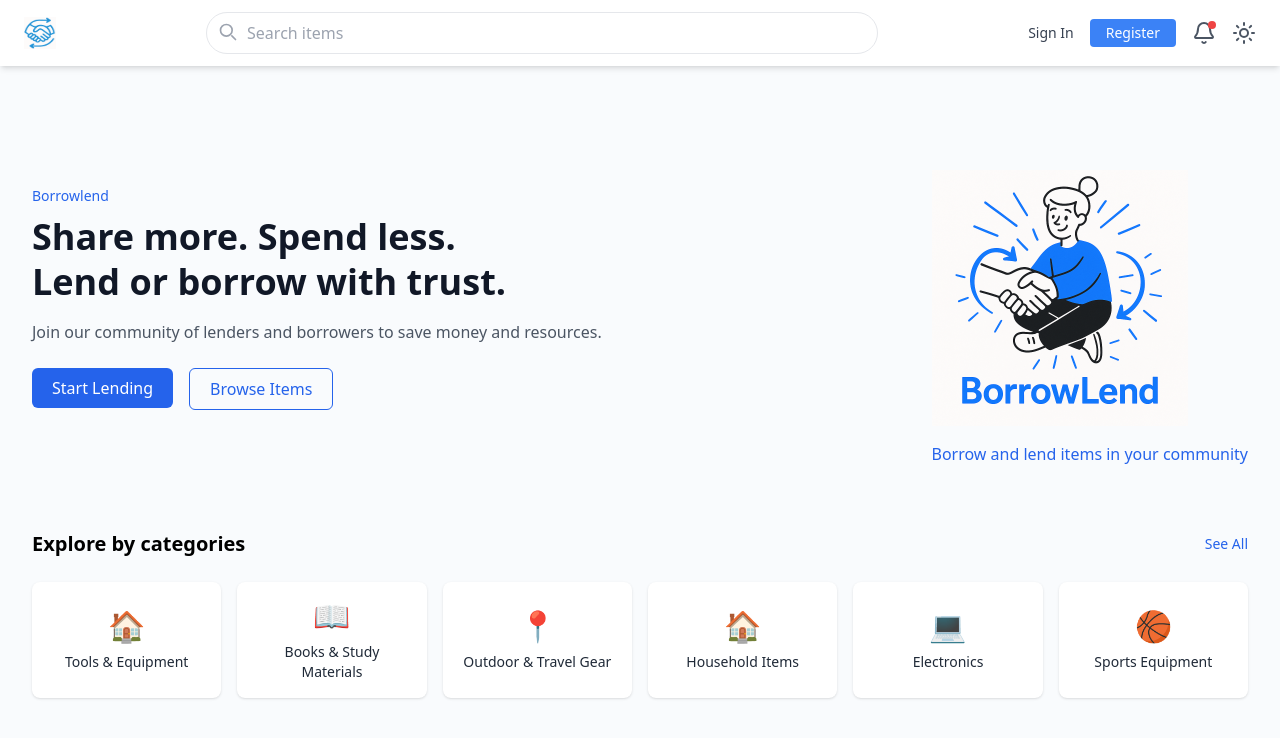
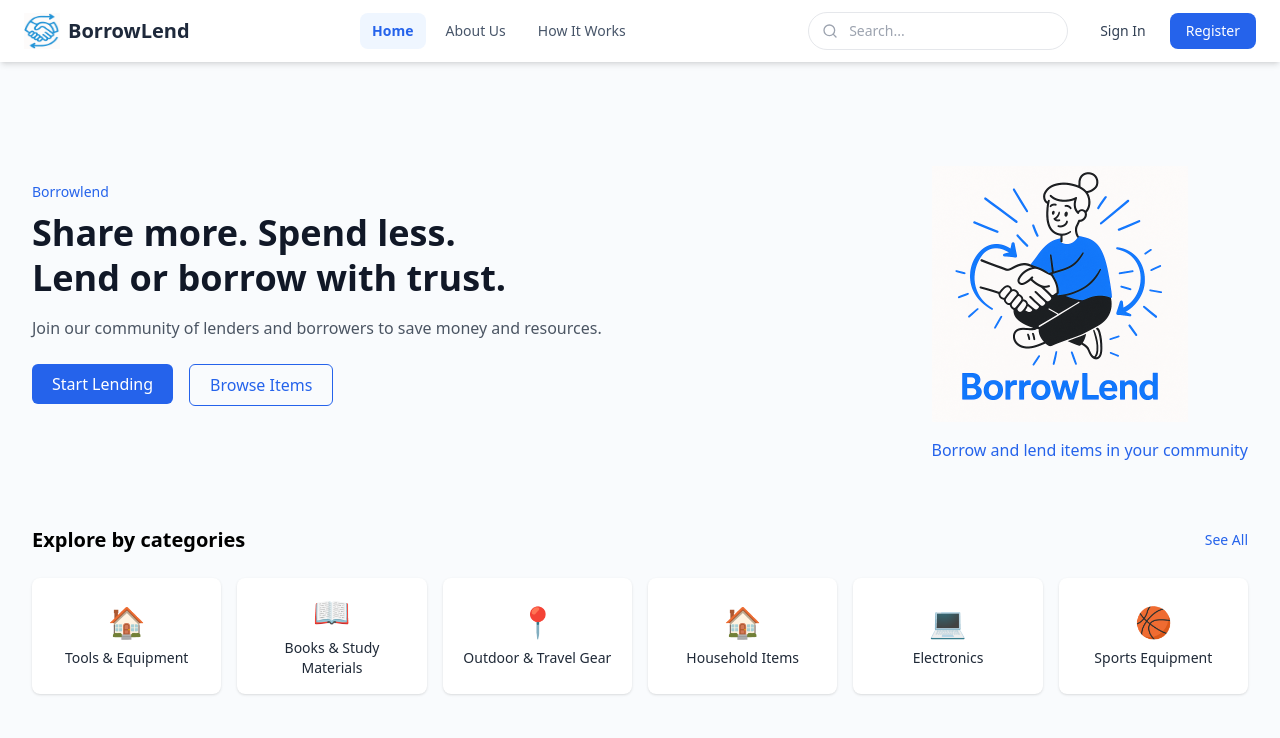
Before and after one commit to bibektako/borrow-lend-frontend, a React (Vite) app: page / in a window 1280 px wide. Shown: the top 738 px of the page. Built offline with nearby package versions, Linux system fonts and the light colour scheme.

Commit message:
Made header responsive

```diff
--- /dev/null
+++ b/src/components/ui/Navlinks.jsx
@@ -0,0 +1,64 @@
+import React from "react";
+import { NavLink } from "react-router-dom";
+
+const activeLinkClass =
+  "text-blue-600 font-bold bg-blue-50 py-2 px-3 rounded-lg";
+const inactiveLinkClass =
+  "text-slate-600 font-medium hover:text-blue-600 hover:bg-slate-100 py-2 px-3 rounded-lg transition-colors";
+
+const adminLinks = [
+  { to: "/admin/dashboard", label: "Dashboard" },
+  { to: "/admin/verification", label: "Verification" },
+  { to: "/admin/items", label: "Items" },
+  { to: "/admin/categories", label: "Categories" },
+  { to: "/admin/users", label: "Users" },
+];
+
+const userLinks = [
+  { to: "/browse", label: "Browse Items" },
+  { to: "/my-items", label: "My Items" },
+  { to: "/my-rentals", label: "My Rentals" },
+  { to: "/messages", label: "Messages" },
+];
+
+const guestLinks = [
+  { to: "/", label: "Home" },
+  { to: "/about", label: "About Us" },
+  { to: "/how-it-works", label: "How It Works" },
+];
+
+export const NavLinks = ({ user, onLinkClick }) => {
+  let linksToRender;
+
+  if (user?.role === "admin") {
+    linksToRender = adminLinks;
+  } else if (user) {
+    linksToRender = userLinks;
+  } else {
+    linksToRender = guestLinks;
+  }
+
+  const handleLinkClick = () => {
+    if (onLinkClick) {
+      onLinkClick();
+    }
+  };
+
+  return (
+    <nav className="flex flex-col md:flex-row items-center gap-4 text-lg md:text-sm md:gap-2">
+      {linksToRender.map((link) => (
+        <NavLink
+          key={link.to}
+          to={link.to}
+          end={link.to === "/"}
+          className={({ isActive }) =>
+            isActive ? activeLinkClass : inactiveLinkClass
+          }
+          onClick={handleLinkClick}
+        >
+          {link.label}
+        </NavLink>
+      ))}
+    </nav>
+  );
+};
--- /dev/null
+++ b/src/components/ui/ProfileDropdown.jsx
@@ -0,0 +1,92 @@
+import React, { useState, useRef, useEffect } from "react";
+import { useNavigate } from "react-router-dom";
+import { User, LogOut, LayoutDashboard } from "lucide-react";
+
+const useClickOutside = (ref, handler) => {
+  useEffect(() => {
+    const listener = (event) => {
+      if (!ref.current || ref.current.contains(event.target)) {
+        return;
+      }
+      handler(event);
+    };
+    document.addEventListener("mousedown", listener);
+    return () => {
+      document.removeEventListener("mousedown", listener);
+    };
+  }, [ref, handler]);
+};
+
+export const ProfileDropdown = ({ user, onLogout }) => {
+  const [isOpen, setIsOpen] = useState(false);
+  const navigate = useNavigate();
+  const dropdownRef = useRef(null);
+
+  useClickOutside(dropdownRef, () => setIsOpen(false));
+
+  const handleLogout = () => {
+    setIsOpen(false);
+    onLogout();
+  };
+
+  const handleNavigate = (path) => {
+    setIsOpen(false);
+    navigate(path);
+  };
+
+  return (
+    <div className="relative" ref={dropdownRef}>
+      <button
+        onClick={() => setIsOpen(!isOpen)}
+        className="w-10 h-10 rounded-full bg-slate-200 flex items-center justify-center text-slate-500 ring-2 ring-offset-2 ring-transparent hover:ring-blue-500 transition-all focus:outline-none"
+      >
+        <User size={20} />
+      </button>
+
+      <div
+        className={`
+          absolute top-full right-0 mt-2 w-60 bg-white rounded-xl shadow-2xl transition-all duration-300 ease-in-out origin-top-right
+          ${
+            isOpen
+              ? "transform opacity-100 scale-100"
+              : "transform opacity-0 scale-95 pointer-events-none"
+          }
+        `}
+      >
+        <div className="p-4 border-b border-slate-200">
+          <p className="font-semibold text-slate-800 truncate">
+            {user.username}
+          </p>
+          <p className="text-sm text-slate-500 truncate">{user.email}</p>
+        </div>
+        <div className="p-2">
+          {user.role === "admin" && (
+            <button
+              onClick={() => handleNavigate("/admin/dashboard")}
+              className="w-full flex items-center gap-3 px-3 py-2 text-left text-sm text-slate-700 rounded-md hover:bg-slate-100"
+            >
+              <LayoutDashboard size={16} />
+              Admin Dashboard
+            </button>
+          )}
+          <button
+            onClick={() => handleNavigate("/profile")}
+            className="w-full flex items-center gap-3 px-3 py-2 text-left text-sm text-slate-700 rounded-md hover:bg-slate-100"
+          >
+            <User size={16} />
+            My Profile
+          </button>
+        </div>
+        <div className="p-2 border-t border-slate-200">
+          <button
+            onClick={handleLogout}
+            className="w-full flex items-center gap-3 px-3 py-2 text-left text-sm text-red-600 rounded-md hover:bg-red-50"
+          >
+            <LogOut size={16} />
+            Logout
+          </button>
+        </div>
+      </div>
+    </div>
+  );
+};
--- a/src/layouts/Header.jsx
+++ b/src/layouts/Header.jsx
@@ -1,72 +1,141 @@
-import { Bell, Sun } from "lucide-react";
-import { useNavigate } from "react-router-dom";
+// src/components/Header.js
+
+import { useContext, useState } from "react";
+import { Search, Menu, X } from "lucide-react";
+import { useNavigate, NavLink } from "react-router-dom";
 import logoImage from "../assets/images/logo.png";
 import { AuthContext } from "../auth/Authprovider";
-import { useContext } from "react";
+import { NavLinks } from "../components/ui/Navlinks"; // <-- Ensure this import is correct
+import { ProfileDropdown } from "../components/ui/ProfileDropdown";
 
 const Header = () => {
   const navigate = useNavigate();
   const { user, logout } = useContext(AuthContext);
+  const [isMenuOpen, setIsMenuOpen] = useState(false);
+
+  const handleLogout = () => {
+    logout();
+    navigate("/");
+    setIsMenuOpen(false);
+  };
+
+  const handleSignIn = () => {
+    navigate("/signin");
+    setIsMenuOpen(false);
+  };
+
+  const handleRegister = () => {
+    navigate("/signUp");
+    setIsMenuOpen(false);
+  };
+
+  const toggleMenu = () => {
+    setIsMenuOpen(!isMenuOpen);
+  };
+
   return (
-    <header className="flex items-center justify-between px-6 py-3 bg-white shadow-md">
-      <div className="flex items-center space-x-2">
-        <img src={logoImage} alt="Logo" className="w-8 h-8" />
+    <header className="relative flex items-center justify-between gap-6 px-6 py-3 bg-white shadow-md">
+      {/* Left Side: Logo */}
+      <NavLink
+        to="/"
+        className="flex items-center gap-2 flex-shrink-0 z-10"
+        onClick={() => setIsMenuOpen(false)}
+      >
+        <img src={logoImage} alt="Logo" className="w-9 h-9" />
+        <span className="text-xl font-bold text-slate-800 hidden lg:block">
+          BorrowLend
+        </span>
+      </NavLink>
+
+      {/* Center: Desktop Navigation Links */}
+      <div className="flex-1 justify-center hidden md:flex">
+        <NavLinks user={user} />
       </div>
-      <div className="flex-grow mx-6 max-w-2xl">
-        <div className="relative w-full">
+
+      {/* Right Side: Desktop Search and User Actions */}
+      <div className="hidden md:flex items-center gap-4 flex-shrink-0">
+        <div className="relative">
           <input
             type="text"
-            placeholder="Search items"
-            className="w-full pl-10 pr-4 py-2 border rounded-full focus:outline-none focus:ring-2 focus:ring-blue-500"
+            placeholder="Search..."
+            className="w-full pl-10 pr-4 py-2 text-sm border rounded-full focus:outline-none focus:ring-2 focus:ring-blue-500"
           />
-          <svg
-            className="absolute left-3 top-2.5 w-5 h-5 text-gray-400"
-            fill="none"
-            stroke="currentColor"
-            strokeWidth="2"
-            viewBox="0 0 24 24"
-          >
-            <path
-              strokeLinecap="round"
-              strokeLinejoin="round"
-              d="M21 21l-4.35-4.35M17 10a7 7 0 11-14 0 7 7 0 0114 0z"
-            />
-          </svg>
+          <Search className="absolute left-3.5 top-1/2 -translate-y-1/2 w-4 h-4 text-gray-400" />
         </div>
+
+        {user ? (
+          <div className="flex items-center gap-4">
+            <span className="font-semibold text-slate-700 hidden lg:block">
+              {user.username}
+            </span>
+            <ProfileDropdown user={user} onLogout={handleLogout} />
           </div>
-      {user && (
-        <div className="flex items-center space-x-4">
+        ) : (
+          <div className="flex items-center gap-2">
             <button
-            className="bg-blue-500 text-white px-4 py-1 rounded hover:bg-blue-600 text-sm"
-            onClick={logout}
-          >
-            Logout
-          </button>
-          <>
-         {user.username}
-
-          </>
-        </div>
-      )}
-      {!user && (
-        <div className="flex items-center space-x-4">
-          <button
-            className="text-sm text-gray-700 hover:underline"
-            onClick={() => navigate("/signin")}
+              className="px-4 py-2 text-sm font-medium text-slate-700 hover:text-blue-600"
+              onClick={handleSignIn}
             >
               Sign In
             </button>
             <button
-            className="bg-blue-500 text-white px-4 py-1 rounded hover:bg-blue-600 text-sm"
-            onClick={() => navigate("/signUp")}
+              className="px-4 py-2 text-sm font-medium text-white bg-blue-600 rounded-lg hover:bg-blue-700"
+              onClick={handleRegister}
             >
               Register
             </button>
-          <div className="relative">
-            <Bell className="w-6 h-6 text-gray-600 cursor-pointer" />
-            <span className="absolute top-0 right-0 w-2 h-2 bg-red-500 rounded-full"></span>
           </div>
-          <Sun className="w-6 h-6 text-gray-600 cursor-pointer" />
+        )}
+      </div>
+
+      {/* Mobile Menu Button */}
+      <div className="md:hidden z-10">
+        <button onClick={toggleMenu}>
+          {isMenuOpen ? <X size={24} /> : <Menu size={24} />}
+        </button>
+      </div>
+
+      {/* Mobile Menu */}
+      {isMenuOpen && (
+        <div className="absolute top-0 left-0 w-full h-screen bg-white md:hidden z-0 pt-20">
+          <div className="flex flex-col items-center p-4 gap-6">
+            {/* Mobile Navigation Links */}
+            <NavLinks user={user} onLinkClick={() => setIsMenuOpen(false)} />
+
+            <div className="w-full max-w-xs h-px bg-slate-200"></div>
+
+            {/* Mobile User Actions */}
+            {user ? (
+              <div className="flex flex-col items-center gap-4 w-full">
+                <ProfileDropdown user={user} onLogout={handleLogout} />
+              </div>
+            ) : (
+              <div className="flex flex-col items-stretch gap-3 w-full max-w-xs">
+                <button
+                  className="px-4 py-2 text-sm font-medium text-slate-700 hover:text-blue-600 border rounded-lg"
+                  onClick={handleSignIn}
+                >
+                  Sign In
+                </button>
+                <button
+                  className="px-4 py-2 text-sm font-medium text-white bg-blue-600 rounded-lg hover:bg-blue-700"
+                  onClick={handleRegister}
+                >
+                  Register
+                </button>
+              </div>
+            )}
+
+            {/* Mobile Search Bar */}
+            <div className="relative w-full max-w-xs mt-4">
+              <input
+                type="text"
+                placeholder="Search..."
+                className="w-full pl-10 pr-4 py-2 text-sm border rounded-full focus:outline-none focus:ring-2 focus:ring-blue-500"
+              />
+              <Search className="absolute left-3.5 top-1/2 -translate-y-1/2 w-4 h-4 text-gray-400" />
+            </div>
+          </div>
         </div>
       )}
     </header>
```
Also changed, not shown: src/layouts/admin/AdminHeader.jsx (deleted, +0 -34 lines), src/routers/AppRouter.jsx (+17 -13 lines). Lines whose indentation alone changed are shown as unchanged.
